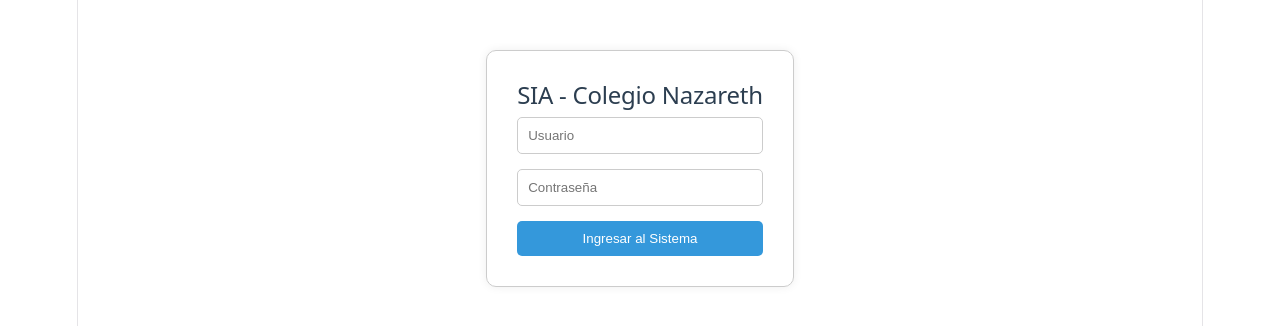
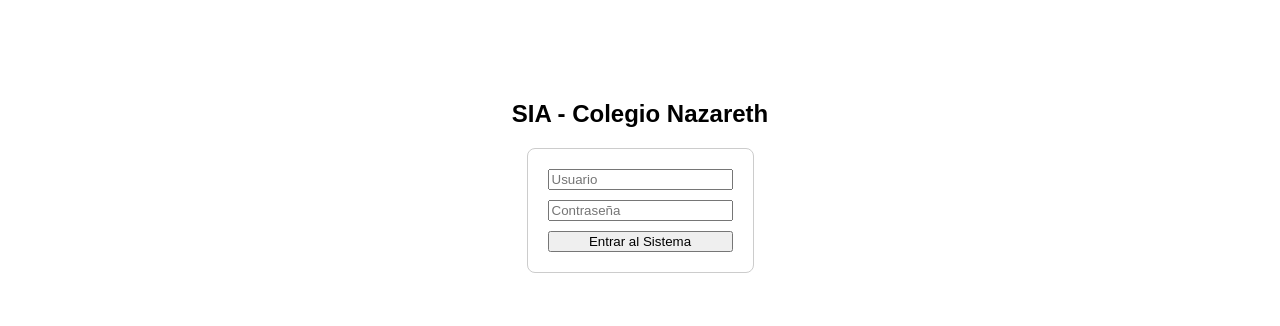
Before and after one commit to adso3070410/SIC-NAZARETH, a React (Vite) app in the folder Documents/SIC -NAZARETH/: page / in a window 1280 px wide. Shown: the top 326 px of the page. Built offline with nearby package versions, Linux system fonts and the light colour scheme.

Commit message:
Sincronizacion de funciones entre App y Login

```diff
--- a/Documents/SIC -NAZARETH/src/App.jsx
+++ b/Documents/SIC -NAZARETH/src/App.jsx
@@ -1,18 +1,40 @@
 import React, { useState } from 'react';
-import Login from './Login';
-import Dashboard from './Dashboard';
+import Login from './components/Login';
+import Dashboard from './components/Dashboard';
+import RegistroEstudiantes from './components/RegistroEstudiantes';
+import RegistroNotas from './components/RegistroNotas';
+import GestionDocentes from './components/GestionDocentes';
 
+/**
+ * ESTÁNDAR: El componente raíz orquestador.
+ * COMENTARIO: Aquí controlamos qué pantalla se muestra usando el estado 'seccion'.
+ */
 function App() {
-  // Estado para controlar la navegación
-  const [logeado, setLogeado] = useState(false);
+  const [seccion, setSeccion] = useState('login');
 
   return (
     <div>
-      {logeado === false ? (
-        // Le pasamos la función para que el Login pueda avisar cuando entrar
-        <Login alIngresar={() => setLogeado(true)} />
-      ) : (
-        <Dashboard />
+      {/* 1. Login: Le pasamos la función para ir al dashboard */}
+      {seccion === 'login' && (
+        <Login alIngresar={() => setSeccion('dashboard')} />
+      )}
+
+      {/* 2. Dashboard: Le pasamos la función para navegar a los módulos */}
+      {seccion === 'dashboard' && (
+        <Dashboard alCambiarPantalla={(donde) => setSeccion(donde)} />
+      )}
+
+      {/* 3. Módulos: Todos tienen un botón para volver al dashboard */}
+      {seccion === 'registro' && (
+        <RegistroEstudiantes alVolver={() => setSeccion('dashboard')} />
+      )}
+
+      {seccion === 'notas' && (
+        <RegistroNotas alVolver={() => setSeccion('dashboard')} />
+      )}
+
+      {seccion === 'docentes' && (
+        <GestionDocentes alVolver={() => setSeccion('dashboard')} />
       )}
     </div>
   );
--- a/Documents/SIC -NAZARETH/src/Dashboard.jsx
+++ /dev/null
@@ -1,63 +0,0 @@
-import React from 'react';
-
-const Dashboard = () => {
-  // Estos nombres vienen exactamente de la estructura del proyecto
-  const modulosSIA = [
-    { nombre: "Configuración", sub: "Parámetros del Sistema", id: "CU-02" },
-    { nombre: "Académico", sub: "Grados, Grupos y Materias", id: "CU-03/04" },
-    { nombre: "Usuarios", sub: "Gestión de Personal", id: "CU-05" },
-    { nombre: "Estudiantes", sub: "Registro de Alumnos", id: "CU-06" },
-    { nombre: "Matrícula", sub: "Asignación de Cupos", id: "CU-07" },
-    { nombre: "Carga Académica", sub: "Docentes y Materias", id: "CU-08" },
-    { nombre: "Notas", sub: "Registro de Calificaciones", id: "CU-09" },
-    { nombre: "Reportes", sub: "Consulta de Boletines", id: "CU-10" }
-  ];
-
-  return (
-    <div style={{ padding: '15px', fontFamily: 'Arial', backgroundColor: '#f4f7f6', minHeight: '100vh' }}>
-      <header style={{ textAlign: 'center', marginBottom: '15px', borderBottom: '3px solid #3498db', paddingBottom: '10px' }}>
-        <h1 style={{ margin: '0' }}>Colegio Nazareth - Panel Administrativo</h1>
-        <p style={{ color: '#555' }}></p>
-      </header>
-
-      <div style={{
-        display: 'grid',
-        gridTemplateColumns: 'repeat(auto-fit, minmax(220px, 1fr))',
-        gap: '15px',
-        maxWidth: '1200px',
-        margin: '0 auto'
-      }}>
-        {modulosSIA.map((m, index) => (
-          <div key={index} style={{
-            backgroundColor: 'white',
-            padding: '15px',
-            borderRadius: '8px',
-            boxShadow: '0px 4px 6px rgba(0,0,0,0.1)',
-            borderLeft: '5px solid #3498db'
-          }}>
-            <span style={{ fontSize: '0.8em', color: '#3498db', fontWeight: 'bold' }}>{m.id}</span>
-            <h3 style={{ margin: '5px 0', color: '#2c3e50' }}>{m.nombre}</h3>
-            <p style={{ fontSize: '0.9em', color: '#7f8c8d', marginBottom: '15px' }}>{m.sub}</p>
-            <button style={{
-              backgroundColor: '#3498db',
-              color: 'white',
-              border: 'none',
-              padding: '8px 12px',
-              borderRadius: '4px',
-              cursor: 'pointer',
-              width: '100%'
-            }}>
-              Ver Caso de Uso
-            </button>
-          </div>
-        ))}
-      </div>
-
-      <footer style={{ marginTop: '40px', textAlign: 'center', color: '#95a5a6', fontSize: '0.9em' }}>
-        <p>© 2026 Colegio Nazareth | Implementación de Requerimientos Técnicos | Shirley Andrea Rodriguez | Ficha 3070410</p>
-      </footer>
-    </div>
-  );
-};
-
-export default Dashboard;
--- a/Documents/SIC -NAZARETH/src/Login.jsx
+++ /dev/null
@@ -1,45 +0,0 @@
-import React, { useState } from 'react';
-
-const Login = ({ alIngresar }) => {
-  const [usuario, setUsuario] = useState('');
-  const [clave, setClave] = useState('');
-
-  const manejarEnvio = (e) => {
-    e.preventDefault();
-    // Validación de prueba
-    if (usuario === 'admin' && clave === '123') {
-      alIngresar(); // Aquí le avisamos a App.jsx que cambie de pantalla
-    } else {
-      alert('Datos incorrectos. Intenta con admin y 123');
-    }
-  };
-
-  return (
-    <div style={{ display: 'flex', flexDirection: 'column', alignItems: 'center', marginTop: '50px', fontFamily: 'Arial' }}>
-      <div style={{ border: '1px solid #ccc', padding: '30px', borderRadius: '10px', boxShadow: '0px 0px 10px #eee' }}>
-        <h2 style={{ color: '#2c3e50', textAlign: 'center' }}>SIA - Colegio Nazareth</h2>
-        <form onSubmit={manejarEnvio} style={{ display: 'flex', flexDirection: 'column', gap: '15px' }}>
-          <input
-            type="text"
-            placeholder="Usuario"
-            value={usuario}
-            onChange={(e) => setUsuario(e.target.value)}
-            style={{ padding: '10px', borderRadius: '5px', border: '1px solid #ccc' }}
-          />
-          <input
-            type="password"
-            placeholder="Contraseña"
-            value={clave}
-            onChange={(e) => setClave(e.target.value)}
-            style={{ padding: '10px', borderRadius: '5px', border: '1px solid #ccc' }}
-          />
-          <button type="submit" style={{ padding: '10px', backgroundColor: '#3498db', color: 'white', border: 'none', borderRadius: '5px', cursor: 'pointer' }}>
-            Ingresar al Sistema
-          </button>
-        </form>
-      </div>
-    </div>
-  );
-};
-
-export default Login;
--- /dev/null
+++ b/Documents/SIC -NAZARETH/src/components/Dashboard.jsx
@@ -0,0 +1,30 @@
+import React, { useState } from 'react';
+
+// Pantalla para entrar al sistema
+function Login({ alIngresar }) {
+  const [usuario, setUsuario] = useState('');
+  const [clave, setClave] = useState('');
+
+  function revisarDatos(e) {
+    e.preventDefault();
+    // Si el usuario es admin y la clave es 123, entramos
+    if (usuario === 'admin' && clave === '123') {
+      alIngresar();
+    } else {
+      alert("Los datos son incorrectos");
+    }
+  }
+
+  return (
+    <div style={{ textAlign: 'center', marginTop: '50px' }}>
+      <h2>Bienvenido al Colegio Nazareth</h2>
+      <form onSubmit={revisarDatos}>
+        <input type="text" placeholder="Usuario" onChange={(e) => setUsuario(e.target.value)} /> <br/>
+        <input type="password" placeholder="Contraseña" onChange={(e) => setClave(e.target.value)} /> <br/>
+        <button type="submit">Entrar</button>
+      </form>
+    </div>
+  );
+}
+
+export default Login;
--- /dev/null
+++ b/Documents/SIC -NAZARETH/src/components/GestionDocentes.jsx
@@ -0,0 +1,26 @@
+import React from 'react';
+
+/**
+ * ESTÁNDAR: Uso de listas para mostrar información.
+ * COMENTARIO: Módulo para ver y gestionar el personal docente.
+ */
+function GestionDocentes({ alVolver }) {
+  return (
+    <div style={{ padding: '20px' }}>
+      <button onClick={alVolver}>← Volver al Panel</button>
+      <h2>Gestión de Docentes (CU-05)</h2>
+      <hr />
+      <p>Lista de profesores activos en el Colegio Nazareth:</p>
+      <ul>
+        <li>Juan Pérez - Matemáticas</li>
+        <li>María López - Ciencias</li>
+        <li>Ricardo Gómez - Inglés</li>
+      </ul>
+      <button onClick={() => alert("Función para agregar docente próximamente")}>
+        + Agregar Nuevo Docente
+      </button>
+    </div>
+  );
+}
+
+export default GestionDocentes;
--- /dev/null
+++ b/Documents/SIC -NAZARETH/src/components/Login.jsx
@@ -0,0 +1,43 @@
+import React, { useState } from 'react';
+
+/**
+ * ESTÁNDAR: Manejo de login simple.
+ * COMENTARIO: Valida usuario y contraseña para entrar al sistema.
+ */
+function Login({ alIngresar }) {
+  const [usuario, setUsuario] = useState('');
+  const [clave, setClave] = useState('');
+
+  const manejarEnvio = (e) => {
+    e.preventDefault();
+    // Validamos datos básicos
+    if (usuario === 'admin' && clave === '123') {
+      alIngresar(); // <--- Aquí es donde debe conectar con App.jsx
+    } else {
+      alert("Usuario o clave incorrecta (admin / 123)");
+    }
+  };
+
+  return (
+    <div style={{ textAlign: 'center', marginTop: '100px', fontFamily: 'Arial' }}>
+      <h2>SIA - Colegio Nazareth</h2>
+      <form onSubmit={manejarEnvio} style={{ border: '1px solid #ccc', padding: '20px', display: 'inline-block', borderRadius: '8px' }}>
+        <input
+          type="text"
+          placeholder="Usuario"
+          onChange={(e) => setUsuario(e.target.value)}
+          style={{ marginBottom: '10px', display: 'block' }}
+        />
+        <input
+          type="password"
+          placeholder="Contraseña"
+          onChange={(e) => setClave(e.target.value)}
+          style={{ marginBottom: '10px', display: 'block' }}
+        />
+        <button type="submit" style={{ width: '100%', cursor: 'pointer' }}>Entrar al Sistema</button>
+      </form>
+    </div>
+  );
+}
+
+export default Login;
--- /dev/null
+++ b/Documents/SIC -NAZARETH/src/components/RegistroEstudiantes.jsx
@@ -0,0 +1,18 @@
+import React from 'react';
+
+// Pantalla para anotar alumnos nuevos
+function RegistroEstudiantes({ alVolver }) {
+  return (
+    <div style={{ padding: '20px' }}>
+      <button onClick={alVolver}>Volver al menú</button>
+      <h2>Registrar Nuevo Estudiante</h2>
+      <form>
+        <p>Nombre:</p> <input type="text" />
+        <p>Documento:</p> <input type="text" /> <br/><br/>
+        <button type="button" onClick={() => alert("Guardado")}>Guardar</button>
+      </form>
+    </div>
+  );
+}
+
+export default RegistroEstudiantes;
--- /dev/null
+++ b/Documents/SIC -NAZARETH/src/components/RegistroNotas.jsx
@@ -0,0 +1,31 @@
+import React from 'react';
+
+/**
+ * ESTÁNDAR: Componente funcional para el registro de notas.
+ * COMENTARIO: Este módulo permite a los docentes subir calificaciones.
+ */
+function RegistroNotas({ alVolver }) {
+  return (
+    <div style={{ padding: '20px' }}>
+      <button onClick={alVolver}>← Volver al Panel</button>
+      <h2>Registro de Calificaciones (CU-09)</h2>
+      <hr />
+      <form>
+        <p>Materia:</p>
+        <select>
+          <option>Seleccione...</option>
+          <option>Matemáticas</option>
+          <option>Español</option>
+        </select>
+        <p>Nota final:</p>
+        <input type="number" step="0.1" placeholder="Ej: 4.5" />
+        <br /><br />
+        <button type="button" onClick={() => alert("Nota guardada en el sistema")}>
+          Guardar Nota
+        </button>
+      </form>
+    </div>
+  );
+}
+
+export default RegistroNotas;
--- a/Documents/SIC -NAZARETH/src/main.jsx
+++ b/Documents/SIC -NAZARETH/src/main.jsx
@@ -1,7 +1,6 @@
 import React from 'react'
 import ReactDOM from 'react-dom/client'
-import App from './App' // <--- Mira que esto diga App
-import './index.css'
+import App from './App.jsx'
 
 ReactDOM.createRoot(document.getElementById('root')).render(
   <React.StrictMode>
```
